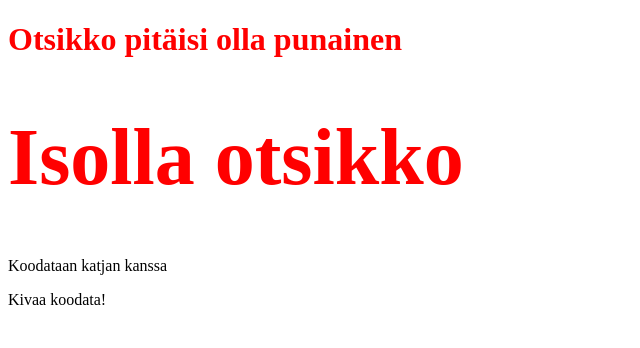
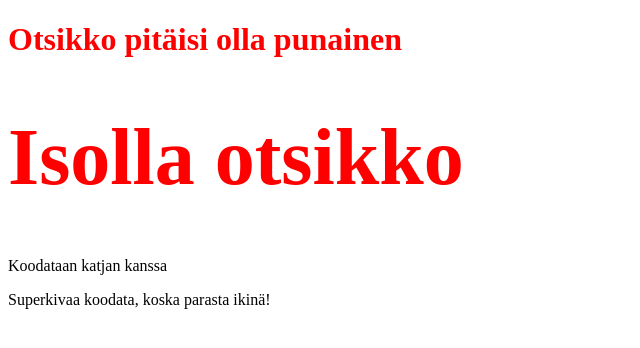
Before and after one commit to Cifixie/git-introduction, a Gatsby site: page /second in a window 1280 px wide. Shown: the whole page, without its empty margins (0-640 px from the left). Built offline with nearby package versions, Linux system fonts and the light colour scheme; Gatsby itself is replaced by a stand-in of ours.

Commit message:
ITs sutper fun to code

```diff
--- a/src/pages/second.js
+++ b/src/pages/second.js
@@ -16,7 +16,7 @@ const SecondPage = () => {
       <PunainenOtsikko>Otsikko pitäisi olla punainen</PunainenOtsikko>
       <IsoPunainenOtsikko>Isolla otsikko</IsoPunainenOtsikko>
       <p>Koodataan katjan kanssa</p>
-      <p>Kivaa koodata!</p>
+      <p>Superkivaa koodata, koska parasta ikinä!</p>
     </main>
   );
 };
```
